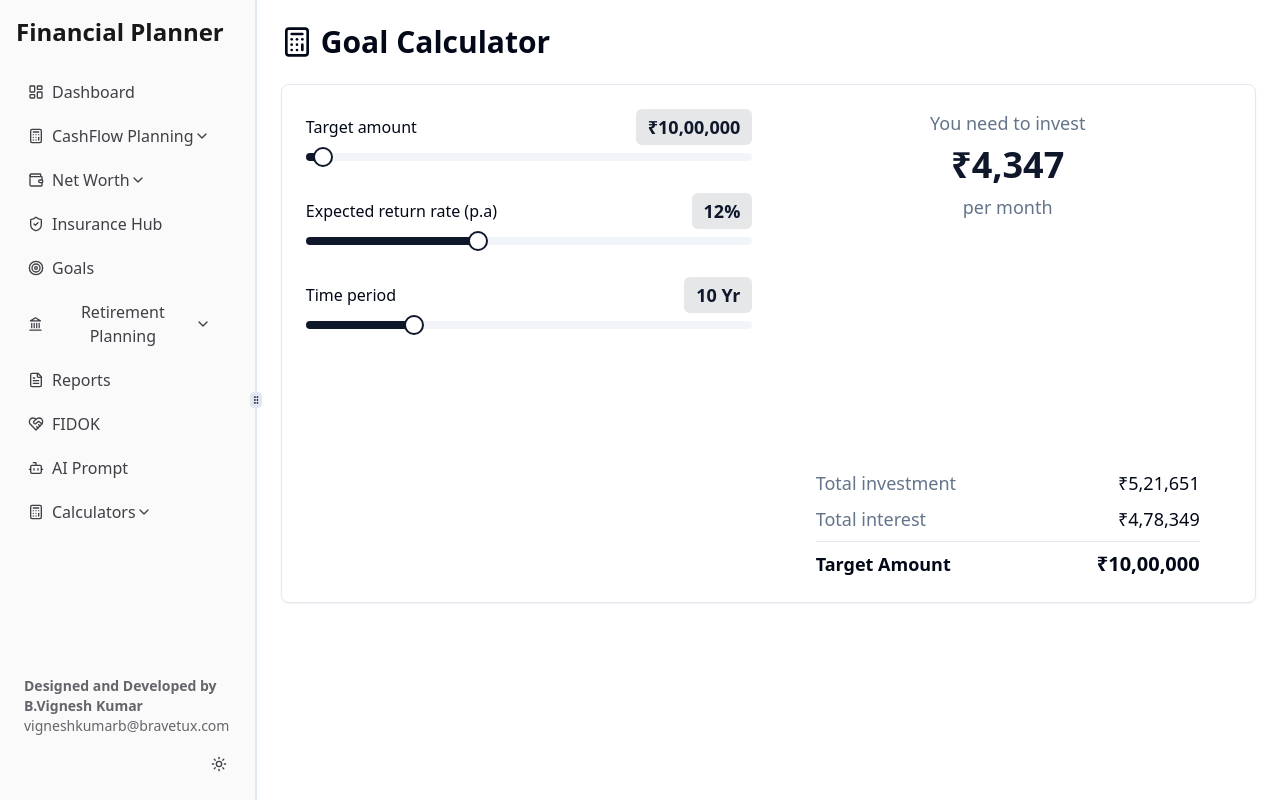
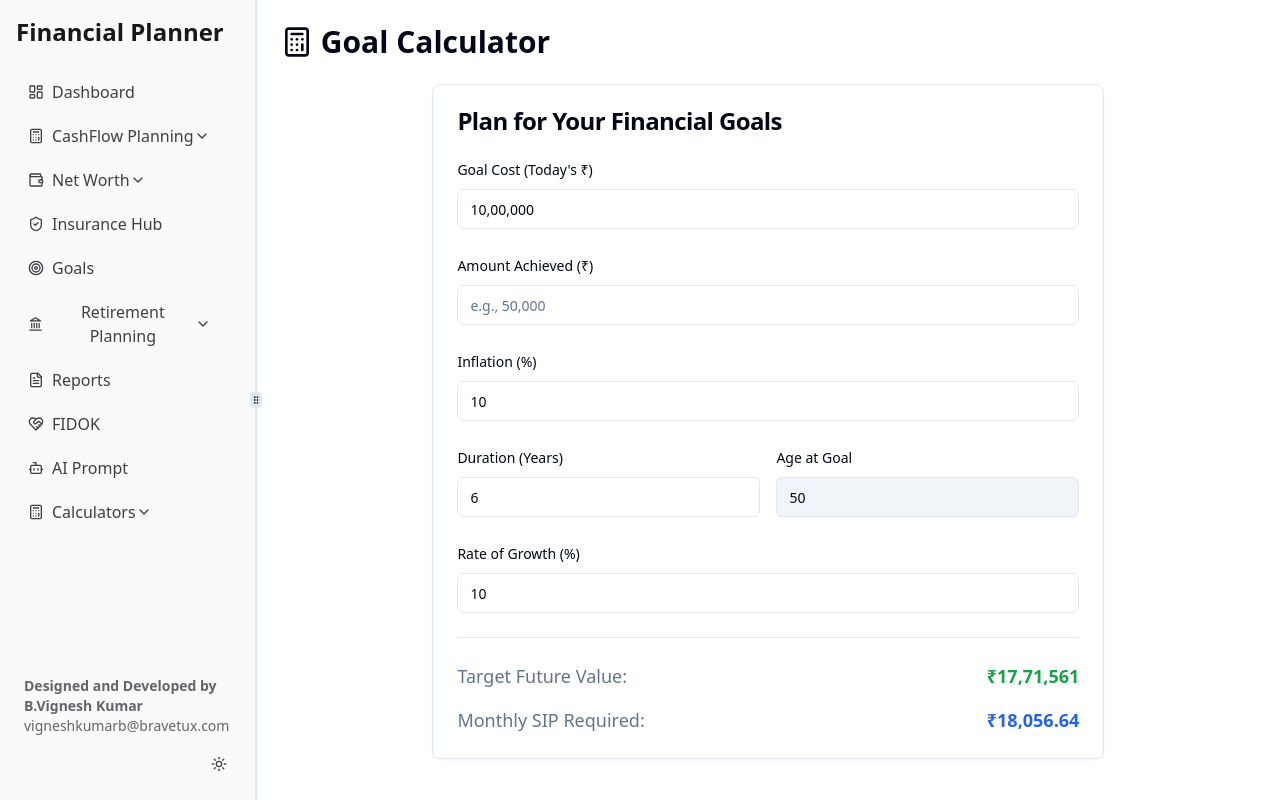
Before and after one commit to bravetux/Finance.AI, a React (Vite) app: page /dashboard/goal-calculator in a window 1280 px wide. Built offline with nearby package versions, Linux system fonts and the light colour scheme.

Commit message:
[dyad] Updated the Goal Calculator page - wrote 1 file(s)

```diff
--- a/src/pages/GoalCalculator.tsx
+++ b/src/pages/GoalCalculator.tsx
@@ -1,43 +1,62 @@
 "use client";
 
-import React, { useState, useMemo } from "react";
-import { Card, CardContent } from "@/components/ui/card";
-import { Slider } from "@/components/ui/slider";
-import { PieChart, Pie, Cell, ResponsiveContainer, Legend } from "recharts";
+import React, { useState, useMemo, useEffect } from "react";
+import { Card, CardContent, CardHeader, CardTitle } from "@/components/ui/card";
+import { Input } from "@/components/ui/input";
+import { Label } from "@/components/ui/label";
 import { Calculator } from "lucide-react";
 
+// Calculation helpers
+const calculateTargetFutureValue = (currentValue: number, inflation: number, duration: number): number => {
+  if (currentValue <= 0 || duration <= 0) return 0;
+  return currentValue * Math.pow(1 + inflation / 100, duration);
+};
+
+const calculateSIPRequired = (targetFutureValue: number, rateOfGrowth: number, duration: number): number => {
+  if (targetFutureValue <= 0 || duration <= 0) return 0;
+  const monthlyRate = (rateOfGrowth / 100) / 12;
+  const numberOfMonths = duration * 12;
+  if (monthlyRate === 0) return targetFutureValue / numberOfMonths;
+  return targetFutureValue * (monthlyRate / (Math.pow(1 + monthlyRate, numberOfMonths) - 1));
+};
+
 const GoalCalculator: React.FC = () => {
-  const [targetAmount, setTargetAmount] = useState(1000000);
-  const [returnRate, setReturnRate] = useState(12);
-  const [timePeriod, setTimePeriod] = useState(10);
+  const [goalCost, setGoalCost] = useState(1000000);
+  const [amountAchieved, setAmountAchieved] = useState(0);
+  const [inflation, setInflation] = useState(10);
+  const [duration, setDuration] = useState(6);
+  const [rateOfGrowth, setRateOfGrowth] = useState(10);
+  const [currentAge, setCurrentAge] = useState(44); // Default, will be updated from localStorage
 
-  const calculations = useMemo(() => {
-    const P = targetAmount;
-    const i = returnRate / 12 / 100;
-    const n = timePeriod * 12;
+  useEffect(() => {
+    try {
+      const savedRetirementData = localStorage.getItem('retirementData');
+      if (savedRetirementData) {
+        const retirementData = JSON.parse(savedRetirementData);
+        setCurrentAge(retirementData.currentAge || 44);
+      }
+    } catch (e) {
+      console.error("Failed to load retirement data from localStorage:", e);
+    }
+  }, []);
 
-    if (i === 0 || n === 0) {
-      const monthlySip = n > 0 ? P / n : 0;
-      const investedAmount = P;
-      return { monthlySip, investedAmount, totalInterest: 0 };
-    }
-
-    const monthlySip = P * (i / (Math.pow(1 + i, n) - 1));
-    const investedAmount = monthlySip * n;
-    const totalInterest = P - investedAmount;
-
-    return { monthlySip, investedAmount, totalInterest };
-  }, [targetAmount, returnRate, timePeriod]);
-
-  const chartData = [
-    { name: "Total investment", value: calculations.investedAmount },
-    { name: "Total interest", value: calculations.totalInterest },
-  ];
-
-  const COLORS = ["#E0E7FF", "#4F46E5"];
+  const { ageAtGoal, targetFutureValue, monthlySipRequired } = useMemo(() => {
+    const ageAtGoal = currentAge + duration;
+    const remainingGoalCost = Math.max(0, goalCost - amountAchieved);
+    const targetFutureValue = calculateTargetFutureValue(remainingGoalCost, inflation, duration);
+    const monthlySipRequired = calculateSIPRequired(targetFutureValue, rateOfGrowth, duration);
+    return { ageAtGoal, targetFutureValue, monthlySipRequired };
+  }, [goalCost, amountAchieved, inflation, duration, rateOfGrowth, currentAge]);
 
   const formatCurrency = (value: number) => {
-    return `₹${value.toLocaleString("en-IN", { maximumFractionDigits: 0 })}`;
+    return `₹${value.toLocaleString("en-IN", { maximumFractionDigits: 2 })}`;
+  };
+
+  const handleInputChange = (setter: React.Dispatch<React.SetStateAction<number>>, value: string) => {
+    const numericValue = Number(value.replace(/,/g, ''));
+    if (!isNaN(numericValue)) {
+      setter(numericValue);
+    }
   };
 
   return (
@@ -47,51 +66,81 @@ const GoalCalculator: React.FC = () => {
         Goal Calculator
       </h1>
 
-      <Card>
-        <CardContent className="pt-6 grid md:grid-cols-2 gap-8">
-          <div className="space-y-8">
-            <div>
-              <div className="flex justify-between items-center mb-2">
-                <label className="font-medium">Target amount</label>
-                <span className="text-lg font-bold text-primary bg-primary/10 px-3 py-1 rounded-md">
-                  {formatCurrency(targetAmount)}
-                </span>
-              </div>
-              <Slider value={[targetAmount]} onValueChange={(val) => setTargetAmount(val[0])} min={100000} max={50000000} step={100000} />
+      <Card className="max-w-2xl mx-auto">
+        <CardHeader>
+          <CardTitle>Plan for Your Financial Goals</CardTitle>
+        </CardHeader>
+        <CardContent className="space-y-6">
+          <div className="space-y-2">
+            <Label htmlFor="goalCost">Goal Cost (Today's ₹)</Label>
+            <Input
+              id="goalCost"
+              type="text"
+              value={goalCost.toLocaleString('en-IN')}
+              onChange={(e) => handleInputChange(setGoalCost, e.target.value)}
+            />
+          </div>
+          <div className="space-y-2">
+            <Label htmlFor="amountAchieved">Amount Achieved (₹)</Label>
+            <Input
+              id="amountAchieved"
+              type="text"
+              placeholder="e.g., 50,000"
+              value={amountAchieved > 0 ? amountAchieved.toLocaleString('en-IN') : ''}
+              onChange={(e) => handleInputChange(setAmountAchieved, e.target.value)}
+            />
+          </div>
+          <div className="space-y-2">
+            <Label htmlFor="inflation">Inflation (%)</Label>
+            <Input
+              id="inflation"
+              type="number"
+              value={inflation}
+              onChange={(e) => handleInputChange(setInflation, e.target.value)}
+            />
+          </div>
+          <div className="grid grid-cols-2 gap-4">
+            <div className="space-y-2">
+              <Label htmlFor="duration">Duration (Years)</Label>
+              <Input
+                id="duration"
+                type="number"
+                value={duration}
+                onChange={(e) => handleInputChange(setDuration, e.target.value)}
+              />
             </div>
-            <div>
-              <div className="flex justify-between items-center mb-2">
-                <label className="font-medium">Expected return rate (p.a)</label>
-                <span className="text-lg font-bold text-primary bg-primary/10 px-3 py-1 rounded-md">{returnRate}%</span>
-              </div>
-              <Slider value={[returnRate]} onValueChange={(val) => setReturnRate(val[0])} min={1} max={30} step={0.5} />
-            </div>
-            <div>
-              <div className="flex justify-between items-center mb-2">
-                <label className="font-medium">Time period</label>
-                <span className="text-lg font-bold text-primary bg-primary/10 px-3 py-1 rounded-md">{timePeriod} Yr</span>
-              </div>
-              <Slider value={[timePeriod]} onValueChange={(val) => setTimePeriod(val[0])} min={1} max={40} step={1} />
+            <div className="space-y-2">
+              <Label htmlFor="ageAtGoal">Age at Goal</Label>
+              <Input
+                id="ageAtGoal"
+                type="number"
+                value={ageAtGoal}
+                readOnly
+                className="bg-muted"
+              />
             </div>
           </div>
-          <div className="flex flex-col items-center">
-            <div className="w-full max-w-sm mb-6 space-y-2 text-lg text-center">
-                <p className="text-muted-foreground">You need to invest</p>
-                <p className="text-4xl font-bold text-primary">{formatCurrency(calculations.monthlySip)}</p>
-                <p className="text-muted-foreground">per month</p>
+          <div className="space-y-2">
+            <Label htmlFor="rateOfGrowth">Rate of Growth (%)</Label>
+            <Input
+              id="rateOfGrowth"
+              type="number"
+              value={rateOfGrowth}
+              onChange={(e) => handleInputChange(setRateOfGrowth, e.target.value)}
+            />
+          </div>
+          <div className="border-t pt-6 mt-4 space-y-4 text-lg">
+            <div className="flex justify-between">
+              <span className="text-muted-foreground">Target Future Value:</span>
+              <span className="font-bold text-green-600">
+                {formatCurrency(targetFutureValue)}
+              </span>
             </div>
-            <ResponsiveContainer width="100%" height={200}>
-              <PieChart>
-                <Pie data={chartData} cx="50%" cy="50%" innerRadius={60} outerRadius={80} fill="#8884d8" paddingAngle={5} dataKey="value">
-                  {chartData.map((entry, index) => (<Cell key={`cell-${index}`} fill={COLORS[index % COLORS.length]} />))}
-                </Pie>
-                <Legend iconType="circle" />
-              </PieChart>
-            </ResponsiveContainer>
-            <div className="w-full max-w-sm mt-6 space-y-2 text-lg">
-              <div className="flex justify-between"><span className="text-muted-foreground">Total investment</span><span className="font-medium">{formatCurrency(calculations.investedAmount)}</span></div>
-              <div className="flex justify-between"><span className="text-muted-foreground">Total interest</span><span className="font-medium">{formatCurrency(calculations.totalInterest)}</span></div>
-              <div className="flex justify-between border-t pt-2 mt-2"><span className="font-bold">Target Amount</span><span className="font-bold text-xl">{formatCurrency(targetAmount)}</span></div>
+            <div className="flex justify-between">
+              <span className="text-muted-foreground">Monthly SIP Required:</span>
+              <span className="font-bold text-blue-600">
+                {formatCurrency(monthlySipRequired)}
+              </span>
             </div>
           </div>
         </CardContent>
```
